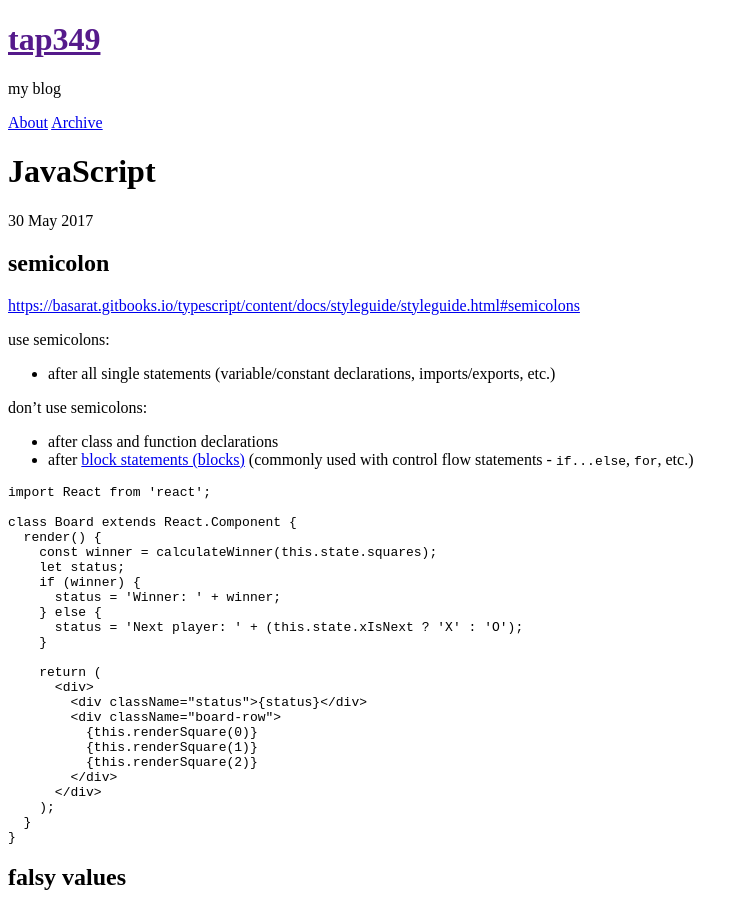
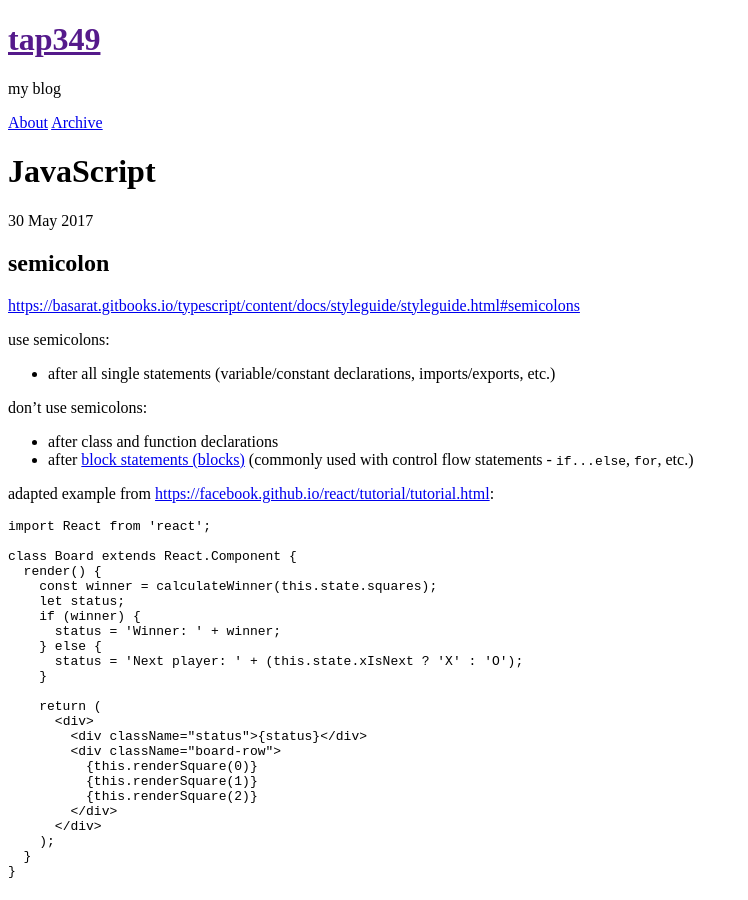
Before and after one commit to tap349/tap349.github.io, a Jekyll site: the page built from _posts/2017-05-30-javascript.md, in a window 1280 px wide and 900 px high. Shown: the whole window, without its empty margins (0-748 px from the left). Built offline with Jekyll 4.4.1, drawn with Linux system fonts in a browser that asks for light colours.

Commit message:
update 2017-06-02_23:50:49

````diff
--- a/_posts/2017-05-30-javascript.md
+++ b/_posts/2017-05-30-javascript.md
@@ -21,6 +21,8 @@ don't use semicolons:
 - after class and function declarations
 - after [block statements (blocks)](https://developer.mozilla.org/en/docs/Web/JavaScript/Reference/Statements/block)
   (commonly used with control flow statements - `if...else`, `for`, etc.)
+
+adapted example from <https://facebook.github.io/react/tutorial/tutorial.html>:
 
 ```javascript
 import React from 'react';
````
